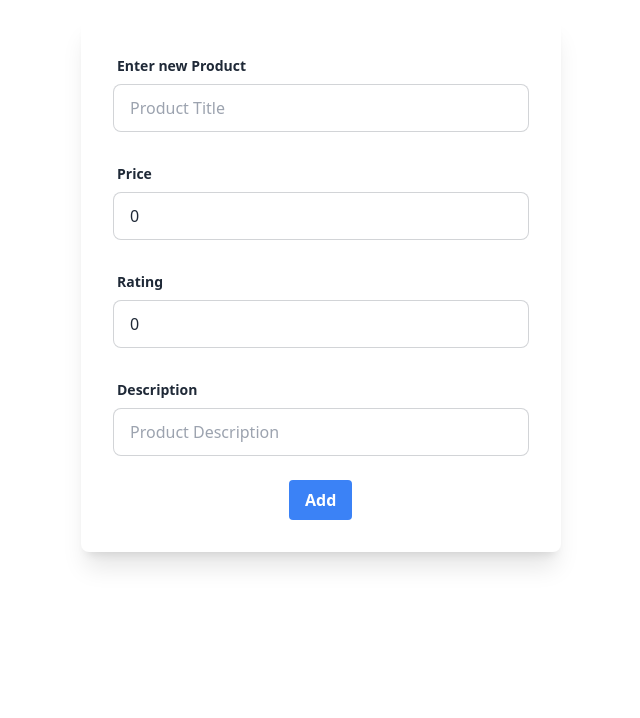
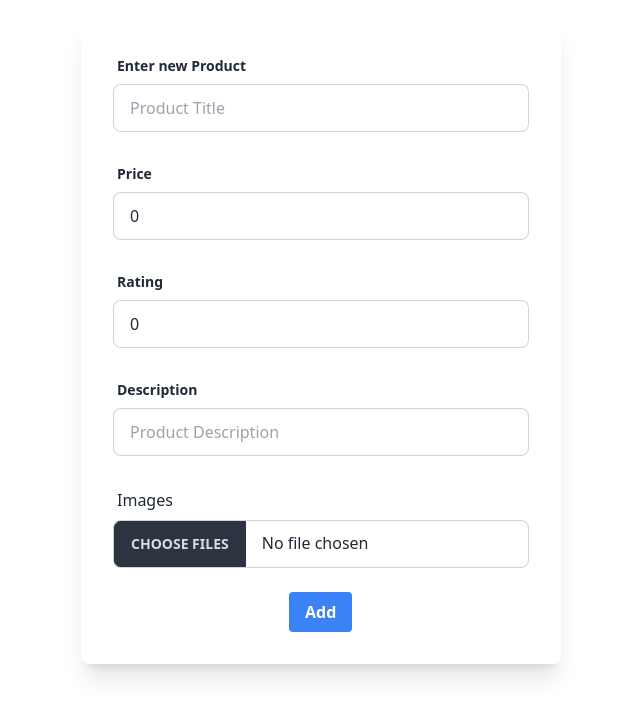
Before and after one commit to dev-ruchi/react-e-store, a React (Vite) app: page /products/create in a window 1280 px wide. Shown: the top 718 px of the page, without its empty margins (319-959 px from the left). Built offline with nearby package versions, Linux system fonts and the light colour scheme.

Commit message:
add uploadImages function for create product

```diff
--- a/src/components/CheckOut.jsx
+++ b/src/components/CheckOut.jsx
@@ -205,8 +205,9 @@ const CheckOut = () => {
       </div>
 
       <div className="card-actions mt-4">
-        <button className="bg-gray-300 hover:bg-gray-400 py-2 px-4 rounded">
-          Pay Rs.{product.price} and place order
+        <button className="bg-gray-400 hover:bg-gray-500 px-6 py-2 rounded-lg text-white font-semibold inline-block">
+          Pay ${orders.reduce((acc, order) => acc + order.total_price, 0)} and
+          place order
         </button>
       </div>
     </div>
--- a/src/components/ProductCreate.jsx
+++ b/src/components/ProductCreate.jsx
@@ -34,6 +34,29 @@ const ProductCreate = () => {
         console.log(error);
       });
   }
+
+  function uploadImages(e) {
+    e.preventDefault();
+
+    const formData = new FormData();
+
+    const files = e.target.files;
+
+    for (let i = 0; i < files.length; i++) {
+      formData.append(`files[]`, files[i]);
+    }
+
+    axios
+      .post("http://localhost:8080/files/upload", formData, {
+        headers: {
+          "Content-Type": "multipart/form-data",
+        },
+      })
+      .then((res) => {
+        console.log(res);
+      });
+  }
+
   return (
     <>
       {
@@ -97,6 +120,17 @@ const ProductCreate = () => {
               />
             </div>
 
+            <div className="form-control">
+              <label className="label">Images</label>
+              <input
+                id="images"
+                className="file-input file-input-bordered"
+                type="file"
+                onChange={uploadImages}
+                multiple
+              />
+            </div>
+
             <button
               className="bg-blue-500 hover:bg-blue-600 text-white font-bold py-2 px-4 mx-44 rounded focus:outline-none focus:ring-2 focus:ring-blue-500 focus:ring-opacity-50"
               type="submit"
```
